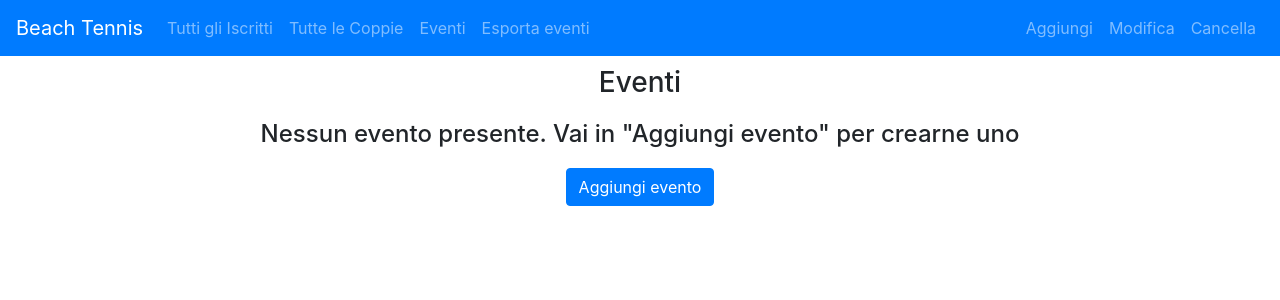
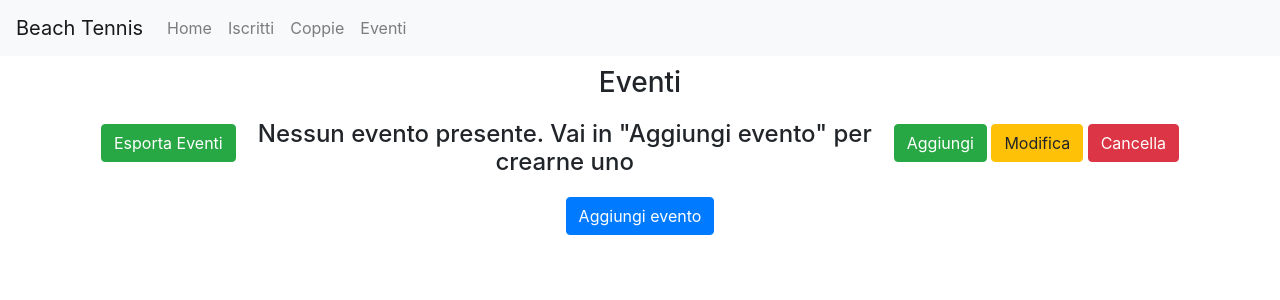
Before and after one commit to Baldi00/beachtennis, a PHP site: page /events.php in a window 1280 px wide. Shown: the top 300 px of the page. Run offline with PHP 8.4, Linux system fonts and the light colour scheme; data that the repository does not hold is empty.

Commit message:
added navbar to events.php

```diff
--- a/beachtennis/events.php
+++ b/beachtennis/events.php
@@ -27,42 +27,32 @@
     <title>Beach Tennis</title>
 </head>
 <body>
-    <nav class="navbar navbar-expand-lg navbar-dark bg-primary">
-        <a class="navbar-brand" href="index.php">Beach Tennis</a>
-        <button class="navbar-toggler" type="button" data-toggle="collapse" data-target="#navbarSupportedContent" aria-controls="navbarSupportedContent" aria-expanded="false" aria-label="Toggle navigation">
-            <span class="navbar-toggler-icon"></span>
-        </button>
 
-        <div class="collapse navbar-collapse" id="navbarSupportedContent">
-            <ul class="navbar-nav mr-auto">
-                <li class="nav-item">
-                    <a class="nav-link" href="players.php">Tutti gli Iscritti</a>
-                </li>
-                <li class="nav-item">
-                    <a class="nav-link" href="couples.php">Tutte le Coppie</a>
-                </li>
-                <li class="nav-item">
-                    <a class="nav-link" href="events.php">Eventi</a>
-                </li>
-                <li class="nav-item">
-                    <a class="nav-link" href="exportCSV.php?source=events">Esporta eventi</a>
-                </li>
-            </ul>
-            <ul class="navbar-nav justify-content-end">
-                <li class="nav-item">
-                    <a class="nav-link" href="addEvent.php">Aggiungi</a>
-                </li>
-                <li class="nav-item">
-                    <a class="nav-link" href="editEvents.php">Modifica</a>
-                </li>
-                <li class="nav-item">
-                    <a class="nav-link" href="deleteEvent.php">Cancella</a>
-                </li>
-            </ul>
-        </div>
-    </nav>
+<?php require 'templates/navbar.php' ?>
+
+<div class="container">
 
     <h3 align="center" style="margin-top: 10px;">Eventi</h3>
+
+    <div>
+        <div class="content" style="float: left; margin: 1em;">
+            <a href="exportCSV.php?source=events">
+                <button type="button" class="btn btn-success">Esporta Eventi</button>
+            </a>
+        </div>
+
+        <div class="content" style="float: right; margin: 1em;">
+            <a href="addEvent.php">
+                <button type="button" class="btn btn-success">Aggiungi</button>
+            </a>
+            <a href="editEvents.php">
+                <button type="button" class="btn btn-warning" onclick="">Modifica</button>
+            </a>
+            <a href="deleteEvent.php">
+                <button type="button" class="btn btn-danger" onclick="">Cancella</button>
+            </a>
+        </div>
+    </div>
 
     <?php
     $numRow = $result->num_rows;
@@ -103,5 +93,8 @@
                     </table>';
     }
     ?>
+
+</div>
+
 </body>
 </html>
```
Lines whose indentation alone changed are shown as unchanged.
